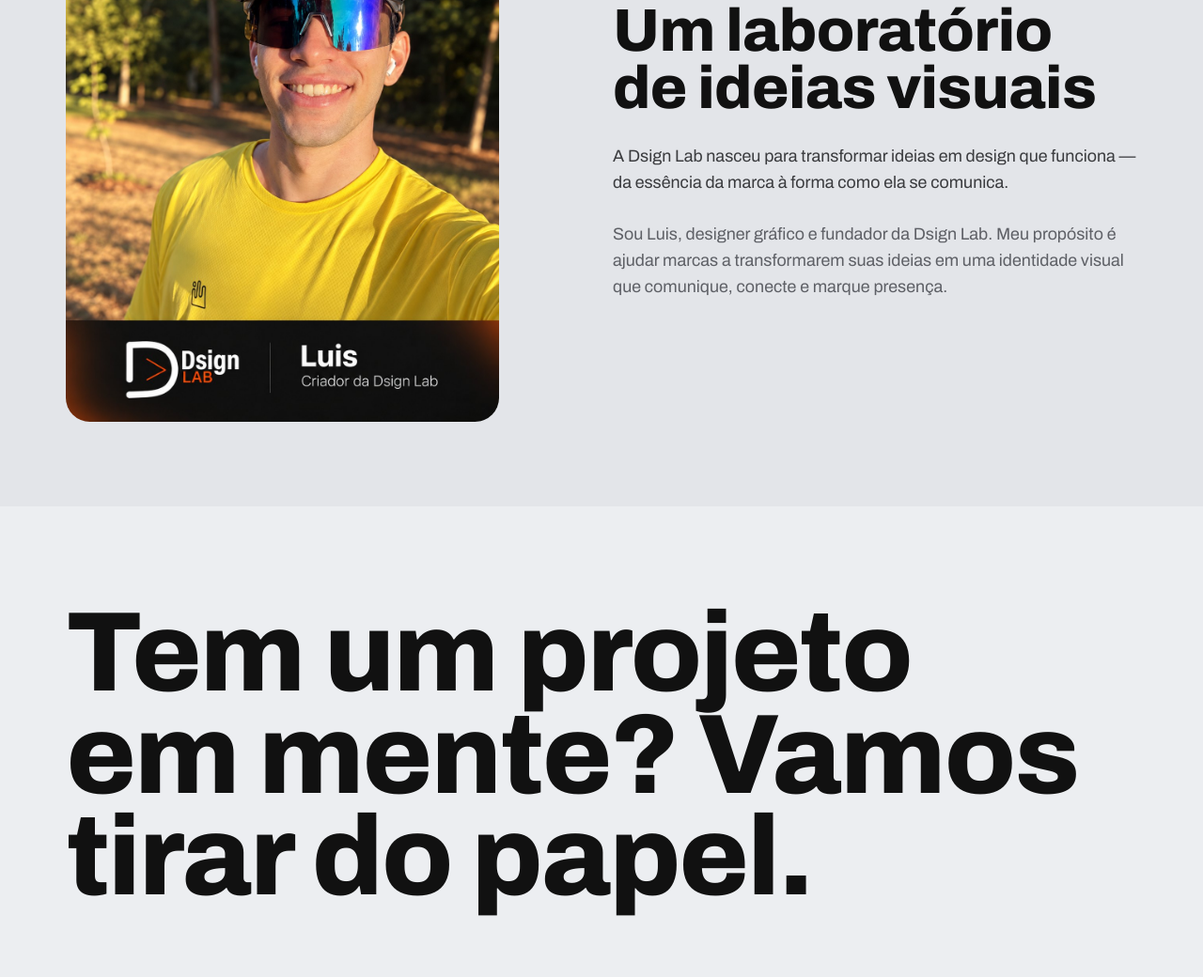
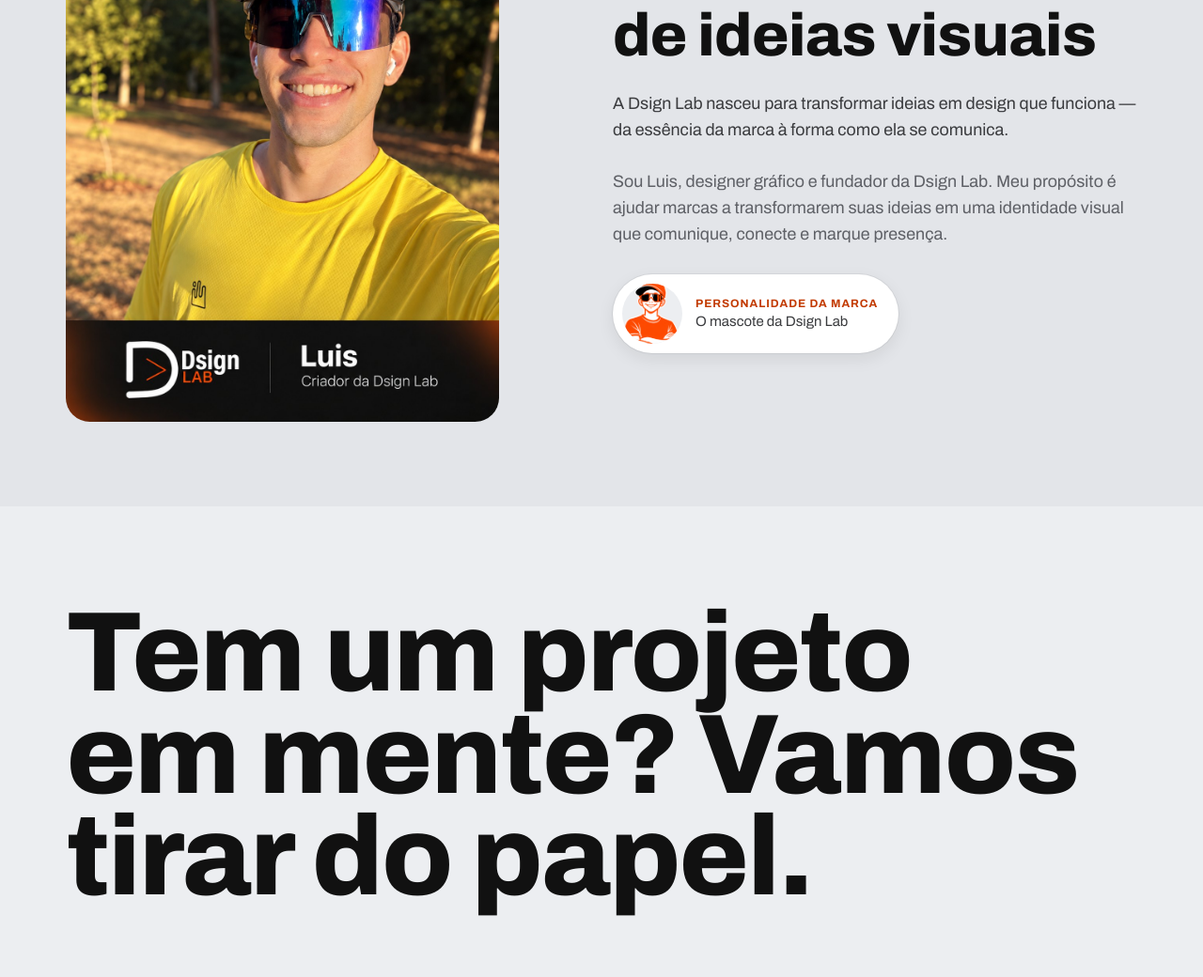
Before and after one commit to Luis-Queiroz/DsignLab, a plain HTML site: page index.html in a window 1280 px wide. Shown: the part 4032-5072 px from the top of the page at 94% size. Drawn offline with Linux system fonts and the light colour scheme.

Commit message:
Add files via upload

```diff
--- a/index.html
+++ b/index.html
@@ -39,6 +39,12 @@
     .projeto img { box-shadow: 0 0 0 1px rgba(17, 17, 17, .08), 0 10px 28px rgba(17, 17, 17, .10); transition: box-shadow .3s ease, transform .3s ease; }
     .projeto:hover img { box-shadow: 0 0 0 1px rgba(17, 17, 17, .10), 0 16px 40px rgba(17, 17, 17, .16); transform: translateY(-3px); }
     @media (prefers-reduced-motion: reduce) { .projeto:hover img { transform: none; } }
+    /* Selo do mascote na seção Sobre */
+    .sobre__selo { align-self: flex-start; display: inline-flex; align-items: center; gap: 14px; padding: 10px 22px 10px 10px; background: var(--superficie); border-radius: 999px; box-shadow: 0 0 0 1px rgba(17, 17, 17, .06), 0 6px 18px rgba(17, 17, 17, .08); }
+    .sobre__selo img { width: 64px; height: 64px; object-fit: cover; object-position: center 20%; border-radius: 50%; background: var(--fundo); }
+    .sobre__selo-texto { display: flex; flex-direction: column; gap: 2px; line-height: 1.25; }
+    .sobre__selo-rotulo { font-size: 12px; font-weight: 700; letter-spacing: .08em; text-transform: uppercase; color: var(--destaque-texto); }
+    .sobre__selo-nome { font-size: 15px; color: var(--texto-2); }
   </style>
 </head>
 <body>
@@ -156,6 +162,13 @@
       <h2 class="titulo-secao titulo-secao--menor">Um laboratório de ideias visuais</h2>
       <p>A Dsign Lab nasceu para transformar ideias em design que funciona — da essência da marca à forma como ela se comunica.</p>
       <p class="sobre__extra">Sou Luis, designer gráfico e fundador da Dsign Lab. Meu propósito é ajudar marcas a transformarem suas ideias em uma identidade visual que comunique, conecte e marque presença.</p>
+      <div class="sobre__selo">
+        <img src="assets/img/mascote-dsignlab.png" alt="Mascote da Dsign Lab: ilustração laranja de Luis de boné e óculos escuros, de braços cruzados" width="288" height="400" loading="lazy">
+        <div class="sobre__selo-texto">
+          <span class="sobre__selo-rotulo">Personalidade da marca</span>
+          <span class="sobre__selo-nome">O mascote da Dsign Lab</span>
+        </div>
+      </div>
     </div>
   </section>
 
```
Also changed, not shown: assets/img/mascote-dsignlab.png (added).
